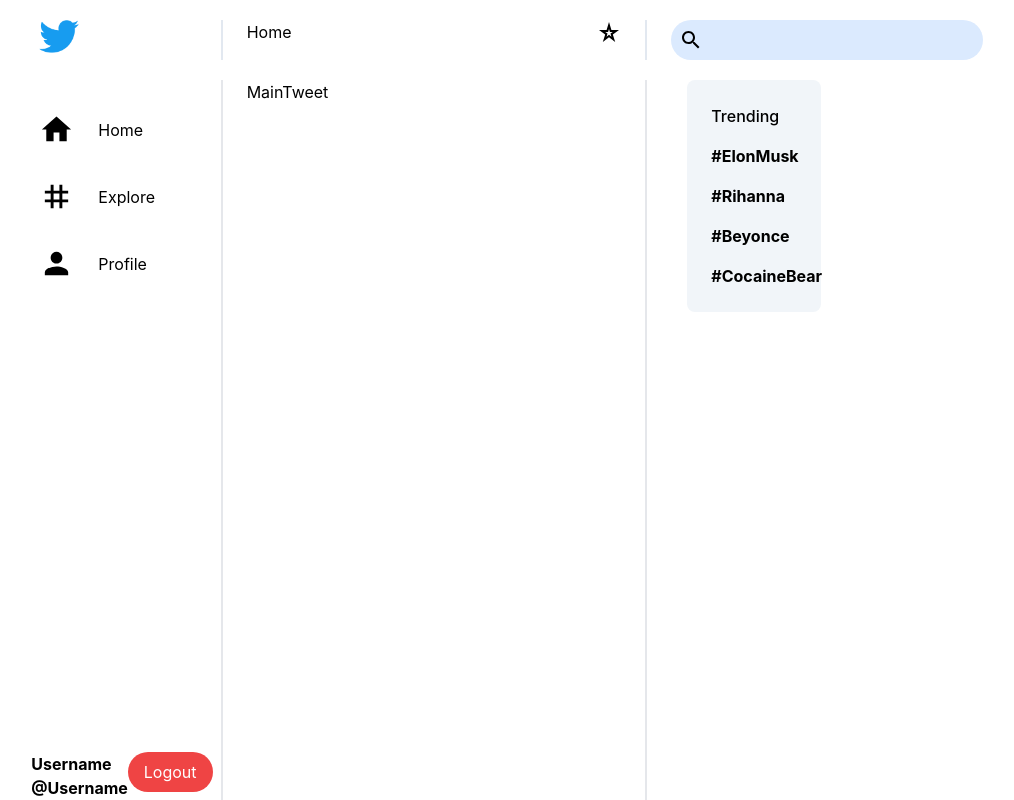
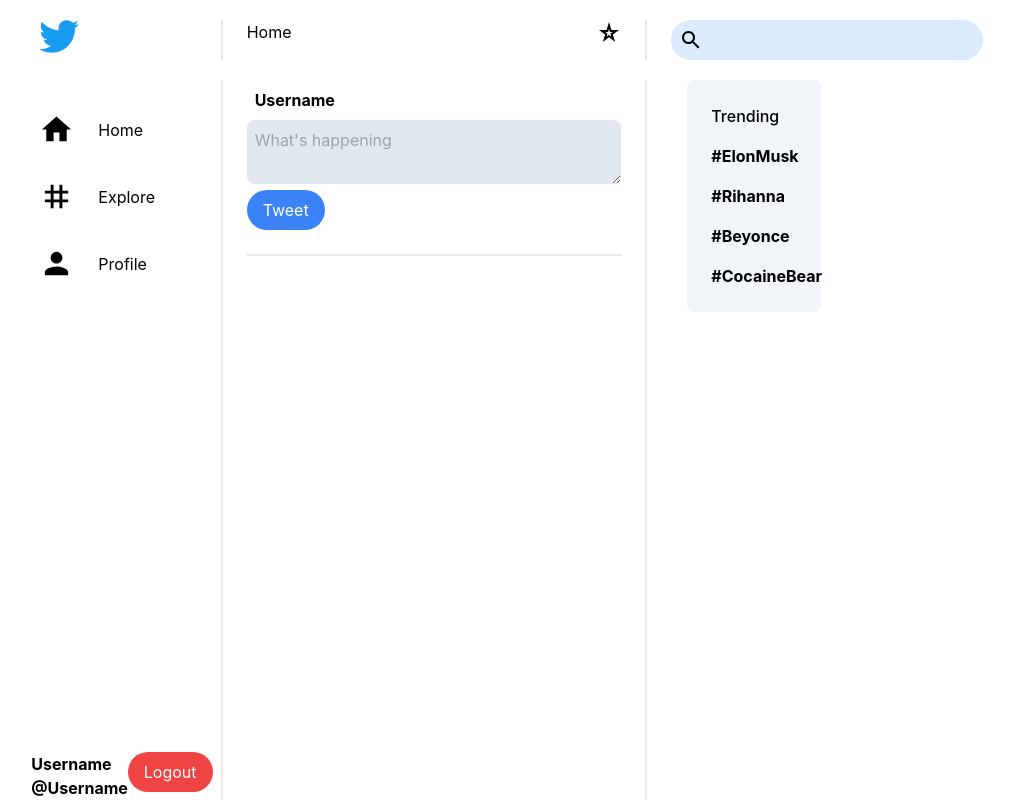
Before and after one commit to SemihBsy/capstone_frontend, a React (Create React App) app: page / in a window 1280 px wide. Shown: the whole page, without its empty margins (206-1220 px from the left). Built offline with nearby package versions, Linux system fonts and the light colour scheme.

Commit message:
tweet textarea

```diff
--- a/src/components/MainTweet/MainTweet.jsx
+++ b/src/components/MainTweet/MainTweet.jsx
@@ -1,7 +1,20 @@
 import React from "react";
 
 const MainTweet = () => {
-    return <div>MainTweet</div>
+    return (
+        <div>
+            <p className="font-bold pl-2 my-2">Username</p>
+            <form className="border-b-2 pb-6">
+                <textarea
+                    type="text"
+                    placeholder="What's happening"
+                    maxlength={280}
+                    className="bg-slate-200 rounded-lg w-full p-2"
+                ></textarea>
+                <button className="bg-blue-500 text-white py-2 px-4 rounded-full ml-auto">Tweet</button>
+            </form>
+        </div>
+    )
 };
 
 export default MainTweet;
```
